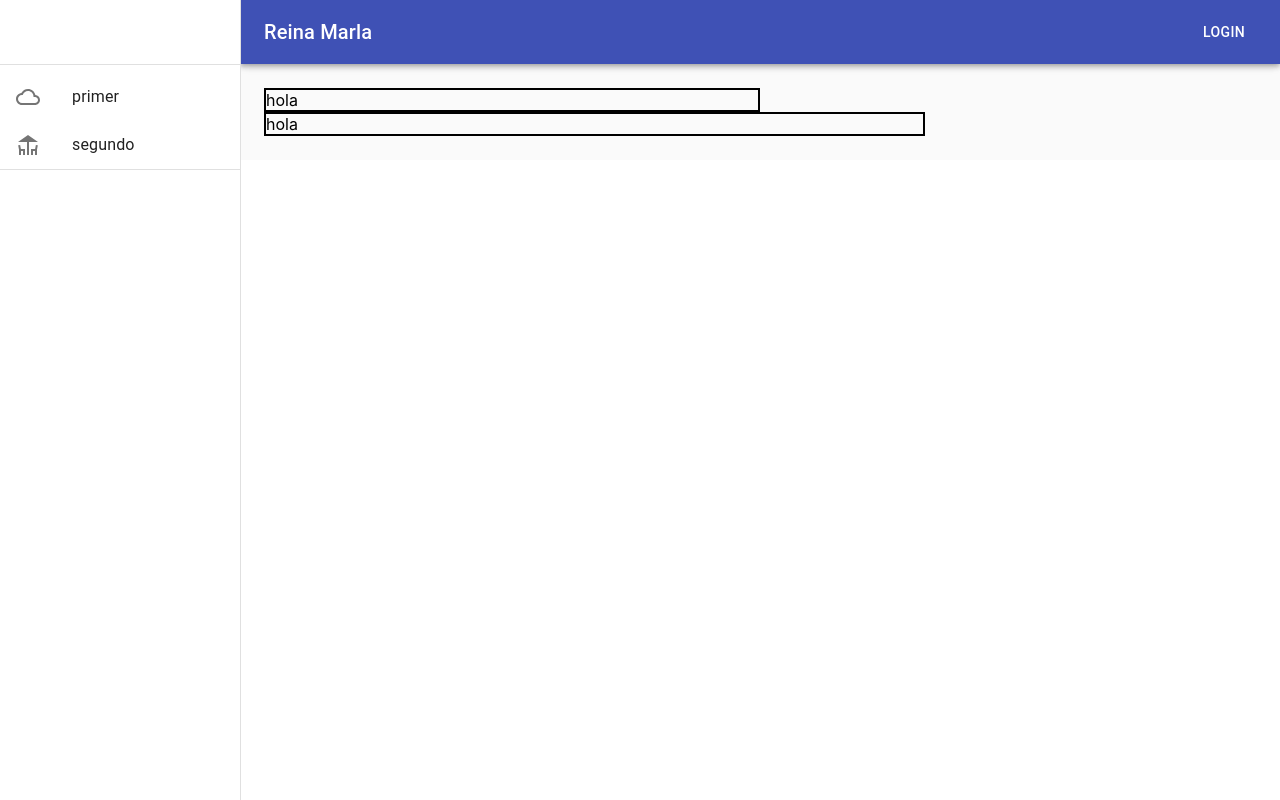
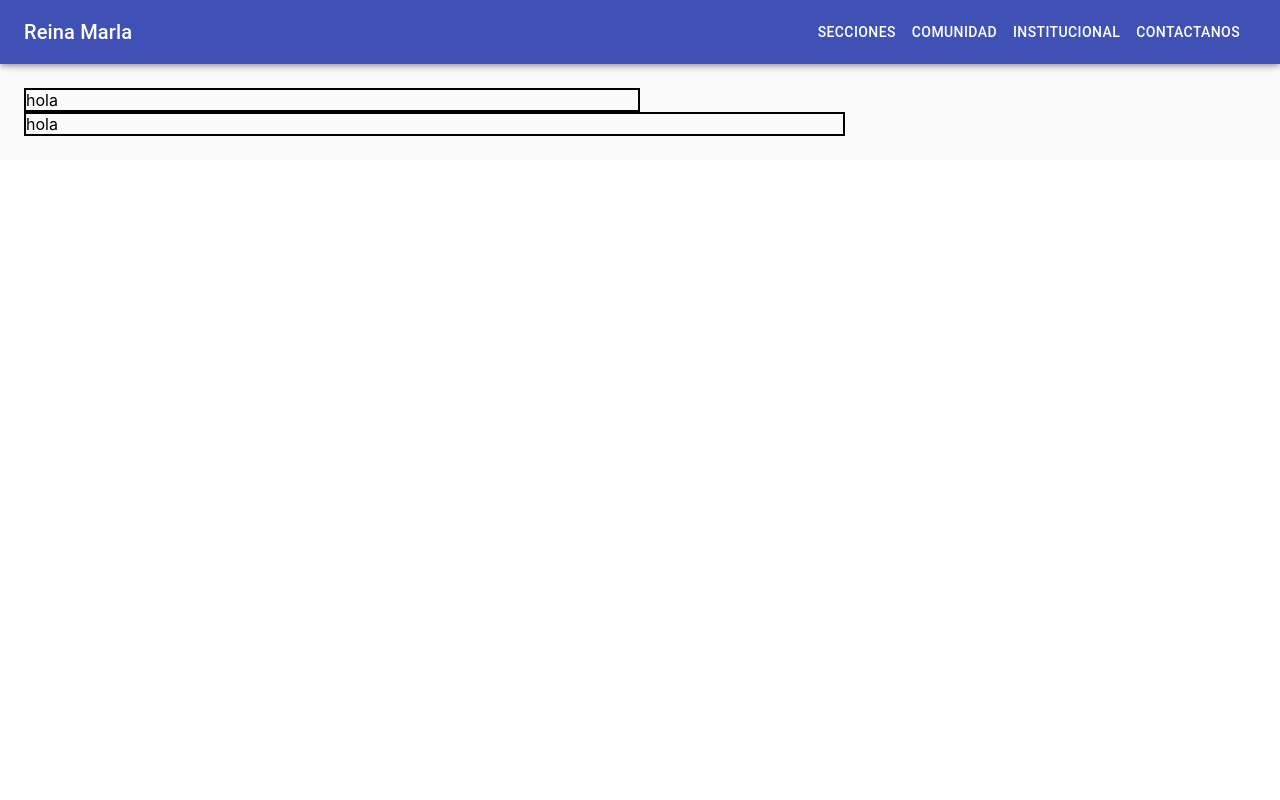
Before and after one commit to DanielaSanz/blog-my-app, a React (Create React App) app in the folder my-blog-app/: page /home in a window 1280 px wide. Built offline with nearby package versions, Linux system fonts and the light colour scheme.

Commit message:
se crea route

```diff
--- a/my-blog-app/package.json
+++ b/my-blog-app/package.json
@@ -10,6 +10,7 @@
     "@testing-library/user-event": "^12.7.2",
     "react": "^17.0.1",
     "react-dom": "^17.0.1",
+    "react-router-dom": "^5.2.0",
     "react-scripts": "4.0.3",
     "web-vitals": "^1.1.0"
   },
--- a/my-blog-app/src/App.js
+++ b/my-blog-app/src/App.js
@@ -1,13 +1,18 @@
 import React from "react";
+import { Router } from "react-router-dom";
+import { createBrowserHistory } from "history";
+import Routes from "./Routes";
 import { ThemeProvider} from '@material-ui/core';
 import theme from './theme';
-import Home from './views/Home';
 
+const browserHistory = createBrowserHistory();
 
 function App() {
   return (
     <ThemeProvider theme={theme}>
-      <Home/>
+      <Router history={browserHistory}>
+        <Routes/>
+      </Router>
     </ThemeProvider>
   );
 }
--- /dev/null
+++ b/my-blog-app/src/Routes.js
@@ -0,0 +1,27 @@
+import { Switch, Redirect, Route } from "react-router-dom";
+import {
+  Home,
+  Institutional,
+} from "./views";
+
+const Routes = () => {
+  return (
+    <Switch>
+      <Redirect exact from="/" to="/home" />
+      <Route component={Home} exact  path="/home" />
+      <Route
+        component={Home}
+        exact
+        path="/home"
+      />
+      <Route
+        component={Institutional}
+        exact
+        path="/institutional"
+      />
+      <Redirect to="/not-found" />
+    </Switch>
+  );
+};
+
+export default Routes;
--- a/my-blog-app/src/views/Home/components/Drawer.js
+++ b/my-blog-app/src/views/Home/components/Drawer.js
@@ -1,6 +1,9 @@
-import React from 'react';
-import { makeStyles, Drawer, Divider } from '@material-ui/core';
-import Lists from './Lists';
+
+import React, { forwardRef }  from 'react';
+import { NavLink } from 'react-router-dom';
+import clsx from 'clsx';
+import { makeStyles } from '@material-ui/core';
+import {List, Drawer, Divider, Button} from '@material-ui/core';
 
 const useStyles = makeStyles(theme =>({
     drawer: {
@@ -13,7 +16,17 @@ const useStyles = makeStyles(theme =>({
     toolbar: theme.mixins.toolbar,
 }))
 
+const CustomRouterLink = forwardRef((props, ref) => (
+    <div
+      ref={ref}
+      style={{ flexGrow: 1 }}
+    >
+      <NavLink {...props} />
+    </div>
+  ));
+
 const DrawerComp = (props) => {
+    const { pages, className, ...rest } = props;
     const classes = useStyles();
 
     return(
@@ -29,7 +42,22 @@ const DrawerComp = (props) => {
         >
             <div className={classes.toolbar}></div>
             <Divider/>
-            <Lists/>
+            <List
+                {...rest}
+                className={clsx(classes.root, className)}
+             >
+                {pages.map(page => (
+                    <Button
+                        color="inherit"
+                        component={CustomRouterLink}
+                        to={page.href}
+                    >
+                        <div>
+                            {page.title}
+                        </div>
+                    </Button>
+                 ))}
+            </List>
         </Drawer>
     )
 }
--- a/my-blog-app/src/views/Home/components/Lists.js
+++ /dev/null
@@ -1,28 +0,0 @@
-import React from 'react';
-import {List, ListItem, ListItemIcon, ListItemText, Divider} from '@material-ui/core';
-import CloudQueueIcon from '@material-ui/icons/CloudQueue';
-import DeckIcon from '@material-ui/icons/Deck';
-
-const Lists = () => {
-    return(
-        <div>
-            <List component='nav'>
-                <ListItem button>
-                    <ListItemIcon>
-                        <CloudQueueIcon/>
-                    </ListItemIcon>
-                    <ListItemText primary="primer"/>
-                </ListItem>
-                <ListItem button>
-                    <ListItemIcon>
-                        <DeckIcon/>
-                    </ListItemIcon>
-                    <ListItemText primary="segundo"/>
-                </ListItem>
-                <Divider/>
-            </List>
-        </div>
-    )
-}
-
-export default Lists;
--- a/my-blog-app/src/views/Home/components/Navbar.js
+++ b/my-blog-app/src/views/Home/components/Navbar.js
@@ -1,6 +1,8 @@
-import React from 'react';
+import React, { forwardRef } from 'react';
+import { NavLink } from 'react-router-dom';
+import clsx from 'clsx';
 import { makeStyles } from '@material-ui/core';
-import { AppBar, Toolbar, Typography, IconButton, Button } from '@material-ui/core';
+import { AppBar, Toolbar, Typography, IconButton, Button, Hidden, List, ListItem} from '@material-ui/core';
 import MenuIcon from '@material-ui/icons/Menu';
 
 const useStyles = makeStyles((theme) => ({
@@ -15,14 +17,25 @@ const useStyles = makeStyles((theme) => ({
     },
     appBar: {
         //TODO si esto no esta el appBar ocupa toda la pantalla
-        [theme.breakpoints.up('sm')]: {
+        /* [theme.breakpoints.up('sm')]: {
           width: `calc(100% - ${240}px)`,
           marginLeft: 240,
-        },
+        }, */
       },
 }));
 
+const CustomRouterLink = forwardRef((props, ref) => (
+    <div
+      ref={ref}
+      style={{ flexGrow: 1 }}
+    >
+      <NavLink {...props} />
+    </div>
+  ));
+
 const NavBar = (props) => {
+    const {pages, className, ...rest} = props;
+
     const classes = useStyles();
 
     return(
@@ -39,8 +52,24 @@ const NavBar = (props) => {
                 <Typography variant="h6" className={classes.title}>
                     Reina Marla
                 </Typography>
-                <Button variant="text" color="inherit">
-                    LOGIN
+                <Button
+                    color="inherit"
+                    {...rest}
+                    className={clsx(classes.root, className)}
+                >
+                    {pages.map(page => (
+                        <Hidden smDown>
+                            <Button
+                                color="inherit"
+                                component={CustomRouterLink}
+                                to={page.href}
+                            >
+                            <div>
+                                {page.title}
+                            </div>
+                            </Button>
+                        </Hidden>
+                    ))}
                 </Button>
             </Toolbar>
         </AppBar>
--- a/my-blog-app/src/views/Home/components/index.js
+++ b/my-blog-app/src/views/Home/components/index.js
@@ -1,5 +1,3 @@
 export { default as Content } from './Content';
 export { default as Drawer } from './Drawer';
-export { default as Hide } from './Hide';
-export { default as Lists } from './Lists';
 export { default as Navbar } from './Navbar';
--- a/my-blog-app/src/views/Home/index.js
+++ b/my-blog-app/src/views/Home/index.js
@@ -5,16 +5,38 @@ import Drawer from './components/Drawer';
 import Content from './components/Content';
 
 const useStyles = makeStyles(theme => ({
-    root: {
-        display: 'flex',
-      },
-      toolbar: theme.mixins.toolbar,
+  root: {
+    boxShadow: 'none',
+    marginRight:"0vw",
+  },
+  flexGrow: {
+    flexGrow: "1",
+  },toolbar: theme.mixins.toolbar,
       content: {
         flexGrow: 1,
         backgroundColor: theme.palette.background.default,
         padding: theme.spacing(3),
       },
 }))
+
+const pages = [
+    {
+      title: 'Secciones',
+      href: '/sections',
+    },
+    {
+      title: 'Comunidad',
+      href: '/community',
+    },
+    {
+      title: 'Institucional',
+      href: '/institutional',
+    },
+    {
+      title: 'Contactanos',
+      href: '/contact',
+    }
+  ];
 
 const Home = () => {
     const classes = useStyles();
@@ -26,15 +48,19 @@ const Home = () => {
 
     return(
         <div className={classes.root}>
-            <NavBar handleOpenToggle={handleOpenToggle}/>
-            <Hidden xsDown>
+            <NavBar
+            pages={pages}
+            handleOpenToggle={handleOpenToggle}/>
+            {/* <Hidden xsDown>
                 <Drawer
+                    pages={pages}
                     variant="permanent"
                     open={true}
                 />
-            </Hidden>
-            <Hidden smUp>
+            </Hidden>  */}
+            <Hidden mdUp>
                 <Drawer
+                    pages={pages}
                     variant="temporary"
                     open={open}
                     onClose={handleOpenToggle}
--- /dev/null
+++ b/my-blog-app/src/views/Institutional/index.js
@@ -0,0 +1,15 @@
+import React from 'react';
+import { Typography } from '@material-ui/core';
+import Navbar from '../Home/components/Navbar';
+
+const Institutional = () => {
+    return (
+        <div>
+            <Typography variant="h1" color="initial">
+                institutional
+            </Typography>
+        </div>
+    )
+}
+
+export default Institutional;
--- a/my-blog-app/src/views/index.js
+++ b/my-blog-app/src/views/index.js
@@ -0,0 +1,2 @@
+export { default as Home } from './Home';
+export { default as Institutional } from './Institutional';
```
Also changed, not shown: my-blog-app/src/views/Home/components/Hide.js (deleted, +0 -19 lines), 1 other file (tests, documents, lock files or other folders).
